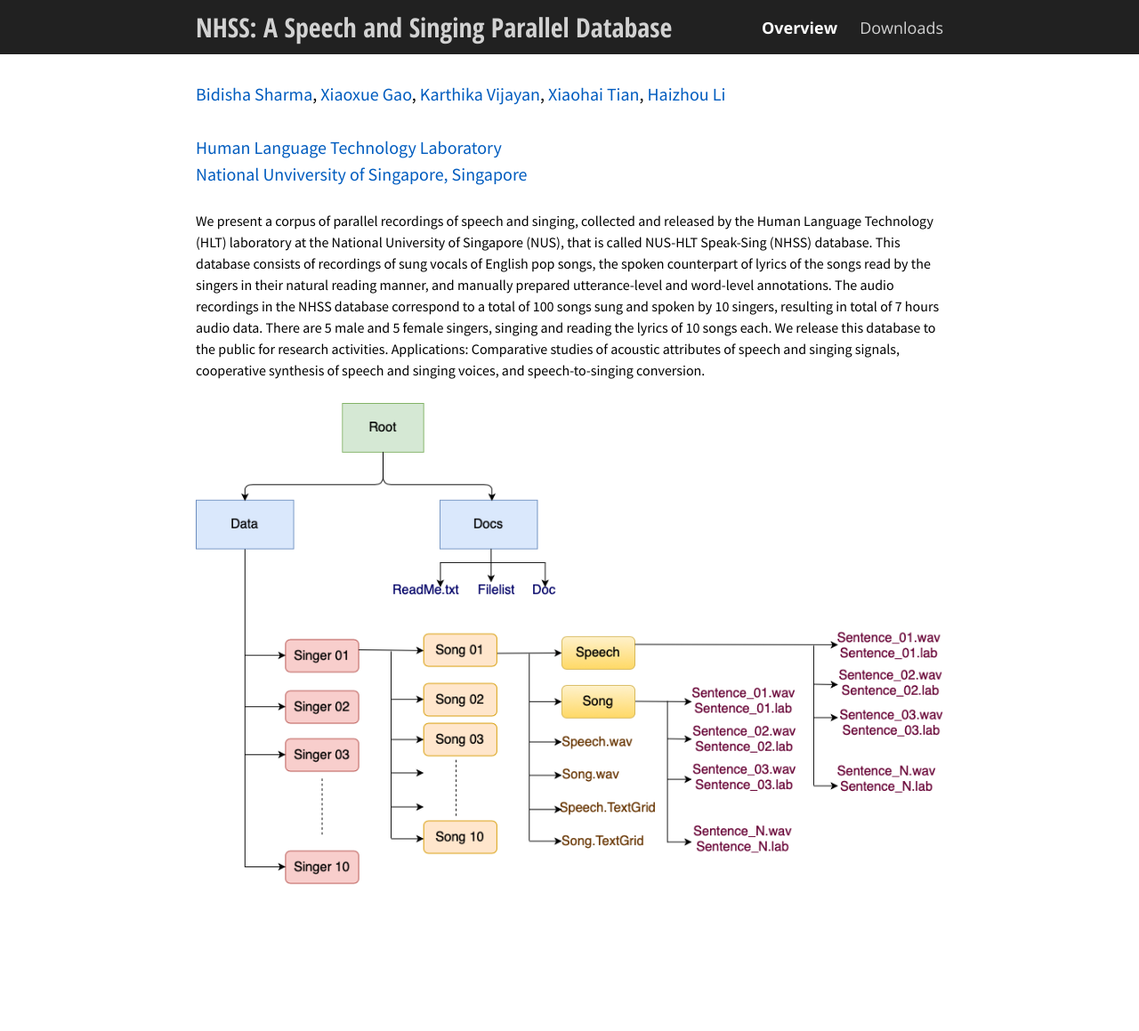
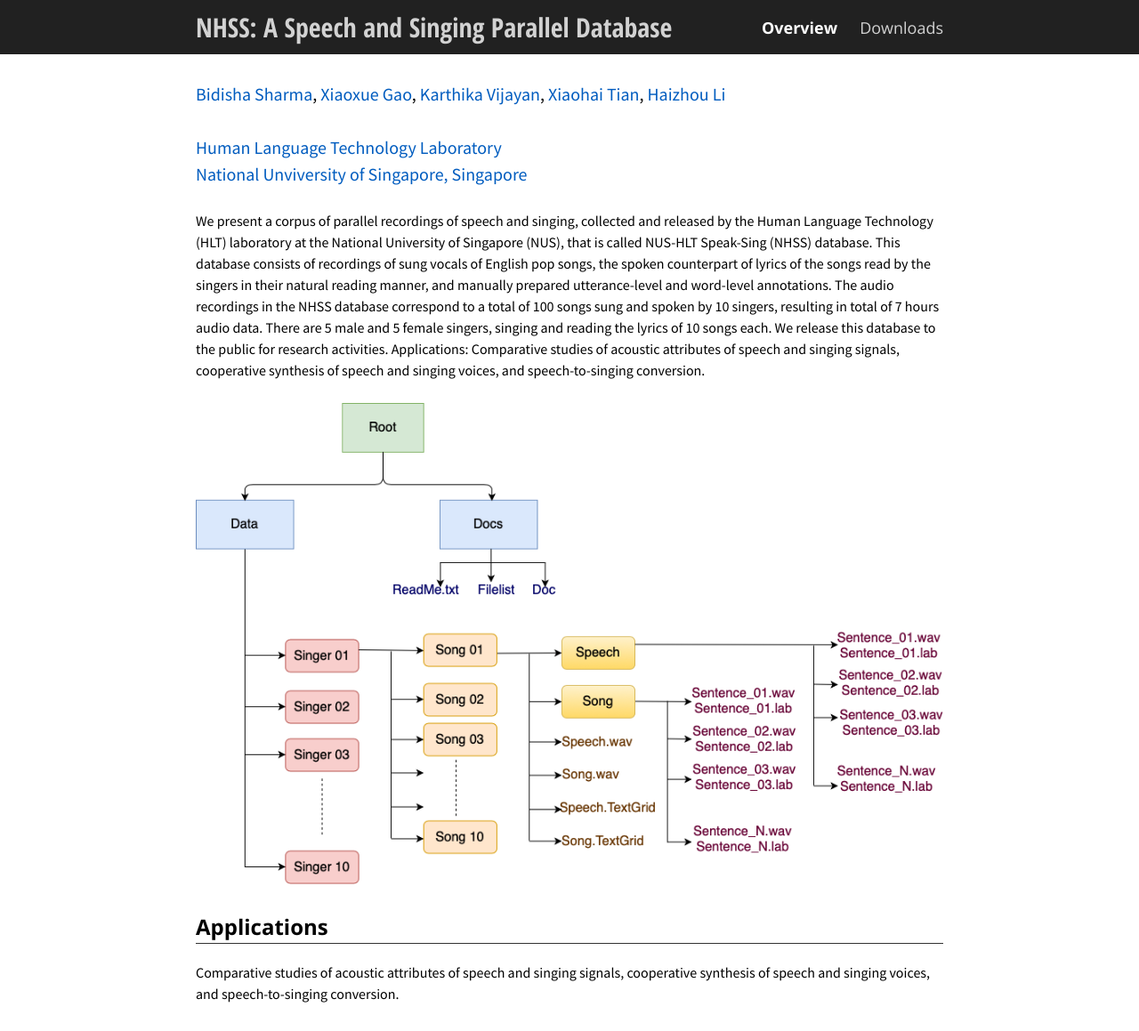
Before and after one commit to bidishasharma/bidishasharma.github.io, a Jekyll site: the page NHSS_Database/index.html, which Jekyll copies as it is, in a window 1280 px wide. Shown: the whole page at 89% size. Built offline with Jekyll 4.4.1, drawn with Linux system fonts in a browser that asks for light colours; before the commit the page ends 1029 px from its top, so only the background shows below that.

Commit message:
Update index.html

```diff
--- a/NHSS_Database/index.html
+++ b/NHSS_Database/index.html
@@ -58,9 +58,22 @@
         <div class="flex-item flex-column">
         <img class="image" src="img/SpeechSingingCorpus-Page-1.png">
         </div>
+
         <!--End Intro-->
         <!-------------------------------------------------------------------------------------------->
         <!--Start Text Only-->
+        <div class="flex-row">
+          <div class="flex-item flex-column">
+            <h2 class="add-top-margin">Applications</h2>
+            <hr>
+            <p class="text">
+              Comparative studies of acoustic attributes of speech and singing signals, cooperative synthesis of speech and          singing voices, and speech-to-singing conversion.
+            </p>
+            </h2>
+          </div>
+        </div>
+
+
 
 </body>
 
```
